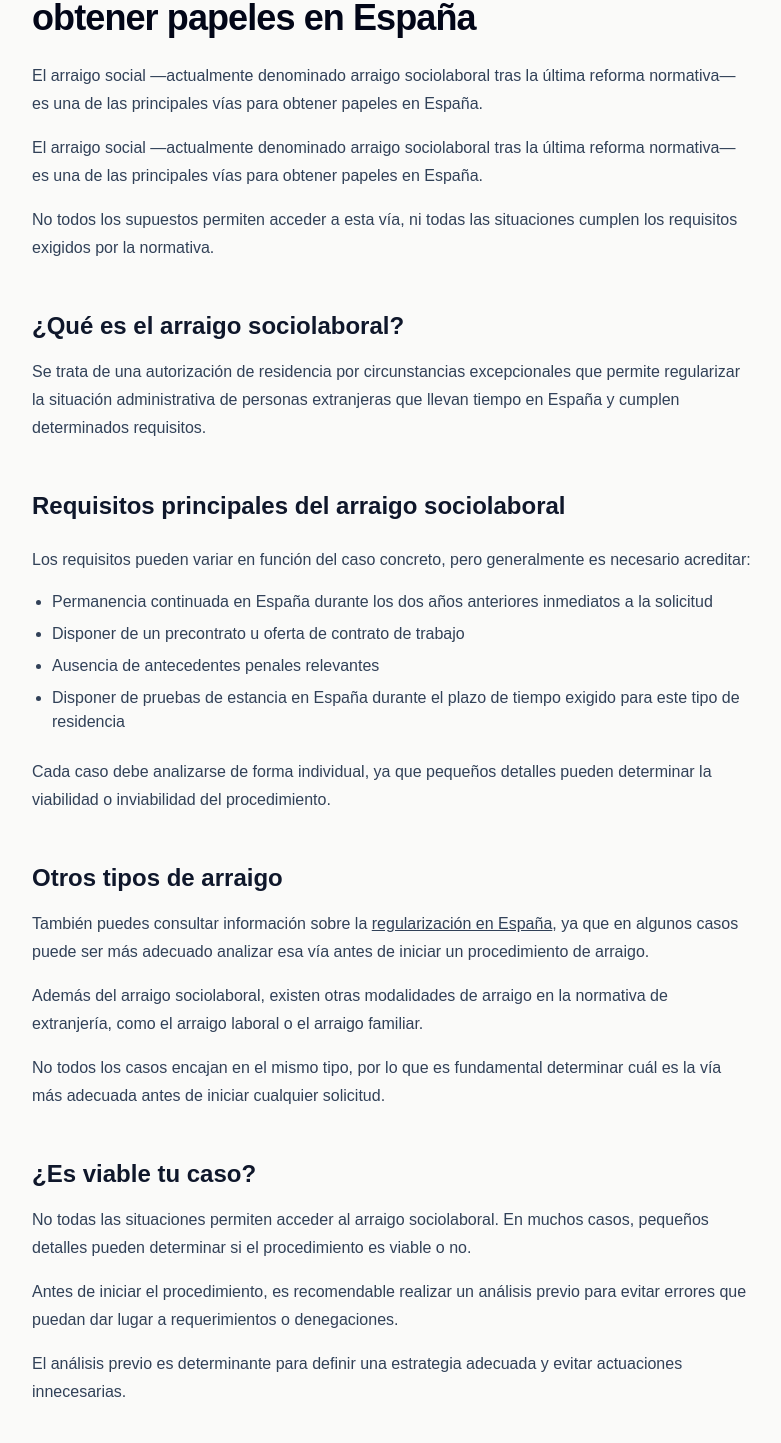
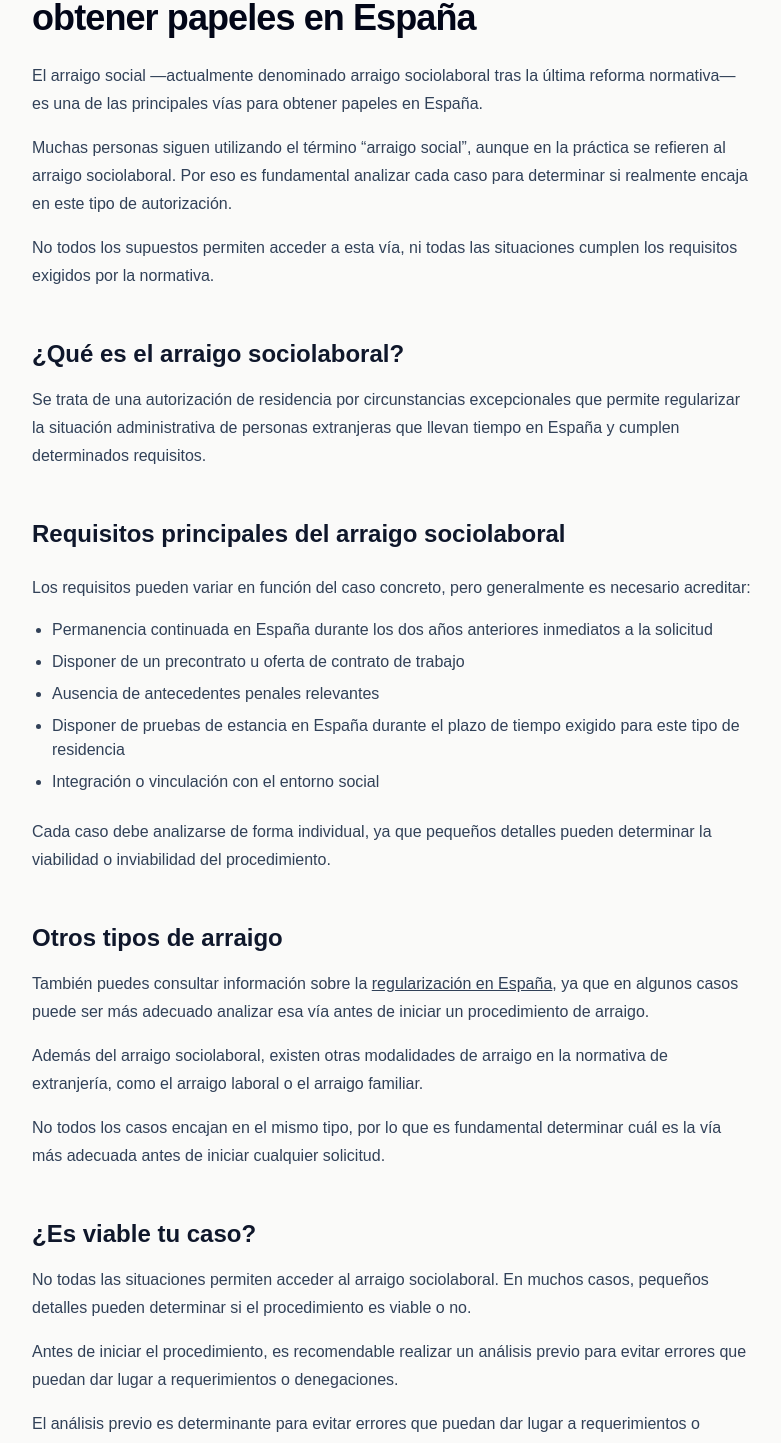
Before and after one commit to HugoAG73/hugo-alonso-web, a Next.js app: page /arraigo-social in a window 1280 px wide. Shown: the part 240-1683 px from the top of the page, without its empty margins (248-1029 px from the left). Built offline with nearby package versions, Linux system fonts and the light colour scheme.

Commit message:
Cambios arraigo social

```diff
--- a/app/arraigo-social/page.tsx
+++ b/app/arraigo-social/page.tsx
@@ -32,7 +32,7 @@ export default function ArraigoSocialPage() {
         </p>
 
         <p className="mt-4 text-base leading-7 text-slate-700">
-          El arraigo social —actualmente denominado arraigo sociolaboral tras la última reforma normativa— es una de las principales vías para obtener papeles en España.
+          Muchas personas siguen utilizando el término “arraigo social”, aunque en la práctica se refieren al arraigo sociolaboral. Por eso es fundamental analizar cada caso para determinar si realmente encaja en este tipo de autorización.
         </p>
 
         <p className="mt-4 text-base leading-7 text-slate-700">
@@ -52,16 +52,15 @@ export default function ArraigoSocialPage() {
         </h2>
 
 	<p className="mt-6 text-base leading-7 text-slate-700">
-          <p className="mt-6 text-base leading-7 text-slate-700">
-          Los requisitos pueden variar en función del caso concreto, pero generalmente es necesario acreditar:
-        </p>
-        </p>
+  	  Los requisitos pueden variar en función del caso concreto, pero generalmente es necesario acreditar:
+	</p>
 
         <ul className="mt-4 list-disc pl-5 space-y-2 text-slate-700">
           <li>Permanencia continuada en España durante los dos años anteriores inmediatos a la solicitud</li>
           <li>Disponer de un precontrato u oferta de contrato de trabajo</li>
           <li>Ausencia de antecedentes penales relevantes</li>
 	  <li>Disponer de pruebas de estancia en España durante el plazo de tiempo exigido para este tipo de residencia</li>
+	  <li>Integración o vinculación con el entorno social</li>
         </ul>
 
         <p className="mt-6 text-base leading-7 text-slate-700">
@@ -100,7 +99,7 @@ export default function ArraigoSocialPage() {
         </p>
 
         <p className="mt-4 text-base leading-7 text-slate-700">
-          El análisis previo es determinante para definir una estrategia adecuada y evitar actuaciones innecesarias.
+          El análisis previo es determinante para evitar errores que puedan dar lugar a requerimientos o denegaciones.
         </p>
 
         {/* CTA */}
```
